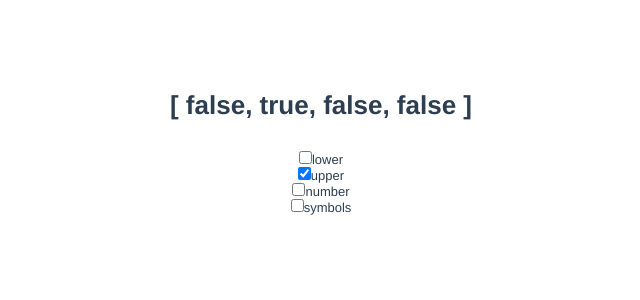
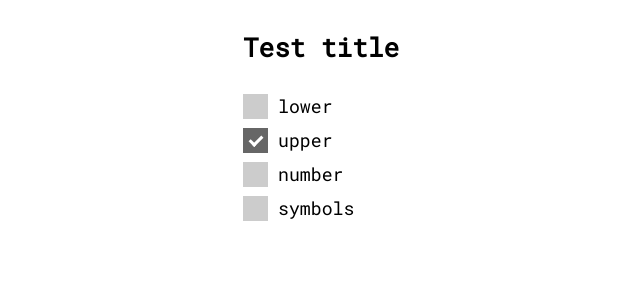
Before and after one commit to tymino/password-generator, a Vue app: page / in a window 1280 px wide. Shown: the top 300 px of the page, without its empty margins (319-959 px from the left). Built offline with nearby package versions, Linux system fonts and the light colour scheme.

Commit message:
style Checkbox component

```diff
--- a/src/App.vue
+++ b/src/App.vue
@@ -1,5 +1,5 @@
 <template>
-  <Header>{{ checkboxes.map((c) => c.isChecked) }}</Header>
+  <Header>{{ title }}</Header>
   <CheckboxList :checkboxes="checkboxes" @updateCheckboxes="updateCheckboxes" />
   <main></main>
 </template>
@@ -11,24 +11,21 @@ import { ICheckboxes } from '@/types';
 import Header from '@/components/Header.vue';
 import CheckboxList from '@/components/CheckboxList.vue';
 
-// неоднозначные символы il1Lo0O
-
 export default defineComponent({
   name: 'App',
   components: { Header, CheckboxList },
   setup() {
-    // const title = 'Создайте свой пароль';
+    const title = 'Test title';
 
     const checkboxes = ref<ICheckboxes[]>([
       { id: '0', name: 'lower', isChecked: false },
       { id: '1', name: 'upper', isChecked: true },
       { id: '2', name: 'number', isChecked: false },
       { id: '3', name: 'symbols', isChecked: false },
+      // { id: '4', name: 'il1Lo0O', isChecked: false },
     ]);
 
     function updateCheckboxes(id: string) {
-      console.log('app', id);
-
       checkboxes.value = checkboxes.value.map((item) => ({
         ...item,
         isChecked: item.id === id ? !item.isChecked : item.isChecked,
@@ -36,6 +33,7 @@ export default defineComponent({
     }
 
     return {
+      title,
       checkboxes,
       updateCheckboxes,
     };
@@ -46,13 +44,7 @@ export default defineComponent({
 });
 </script>
 
-<style lang="scss">
+<!-- <style lang="scss">
 #app {
-  font-family: Avenir, Helvetica, Arial, sans-serif;
-  -webkit-font-smoothing: antialiased;
-  -moz-osx-font-smoothing: grayscale;
-  text-align: center;
-  color: #2c3e50;
-  margin-top: 60px;
 }
-</style>
+</style> -->
--- a/src/assets/global.scss
+++ b/src/assets/global.scss
@@ -1,10 +1,10 @@
 :root {
   --font-family: 'Roboto Mono', monospace;
 
-  --color-white: #fff;
-  --color-whiteGray: #ccc;
-  --color-gray: #666;
-  --color-black: #000;
+  --color-background-main: #fff;
+  --color-background-sub: #ccc;
+  --color-input: #666;
+  --color-border: #000;
   --color-yellow: #e1fd44;
   --color-green: #0dfa21;
 }
@@ -17,6 +17,7 @@
 html {
   font-size: 13px;
   font-family: var(--font-family);
+  color: var(--color-border);
 }
 
 body {
--- a/src/components/CheckboxList.vue
+++ b/src/components/CheckboxList.vue
@@ -33,10 +33,6 @@ export default defineComponent({
   },
   setup(props, { emit }) {
     const emitId = (id: string) => {
-      console.log('emitId', id);
-
-
-
       emit('updateCheckboxes', id);
     };
 
--- a/src/components/UI/Checkbox.vue
+++ b/src/components/UI/Checkbox.vue
@@ -1,14 +1,16 @@
 <template>
-  <div>
+  <label class="label" :for="id">
+    <p class="label__name">{{ name }}</p>
     <input
+      class="checkbox"
       type="checkbox"
       :id="id"
       :checked="checked"
       :value="id"
       @input="handleChecked"
     />
-    <label :for="id">{{ name }}</label>
-  </div>
+    <span class="checkbox__checkmark" />
+  </label>
 </template>
 
 <script lang="ts">
@@ -33,4 +35,52 @@ export default defineComponent({
 });
 </script>
 
-<style scoped lang="scss"></style>
+<style scoped lang="scss">
+.checkbox {
+  position: absolute;
+  opacity: 0;
+  cursor: pointer;
+
+  &__checkmark {
+    position: absolute;
+    top: 0;
+    left: 0;
+    height: 25px;
+    width: 25px;
+    background-color: var(--color-background-sub);
+
+    &:after {
+      content: '';
+      position: absolute;
+      display: none;
+    }
+  }
+}
+
+.label {
+  position: relative;
+  display: flex;
+  margin-bottom: 10px;
+  padding-left: 35px;
+  font-size: 1.4rem;
+  cursor: pointer;
+
+  & .checkbox:checked ~ .checkbox__checkmark {
+    background-color: var(--color-input);
+
+    &:after {
+      display: block;
+    }
+  }
+
+  & .checkbox__checkmark:after {
+    left: 9px;
+    top: 5px;
+    width: 5px;
+    height: 10px;
+    border: solid var(--color-background-main);
+    border-width: 0 3px 3px 0;
+    transform: rotate(45deg);
+  }
+}
+</style>
```
